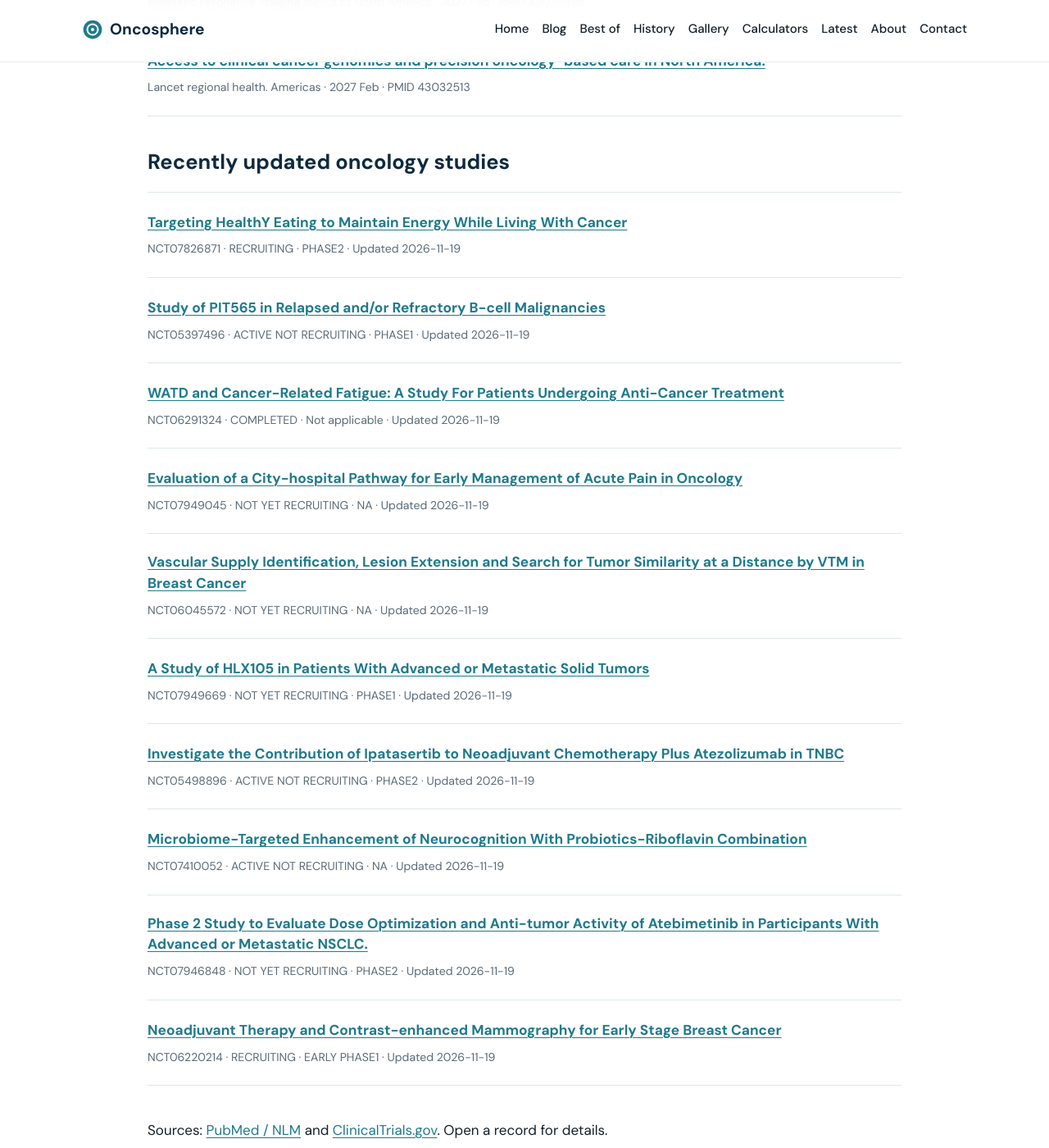
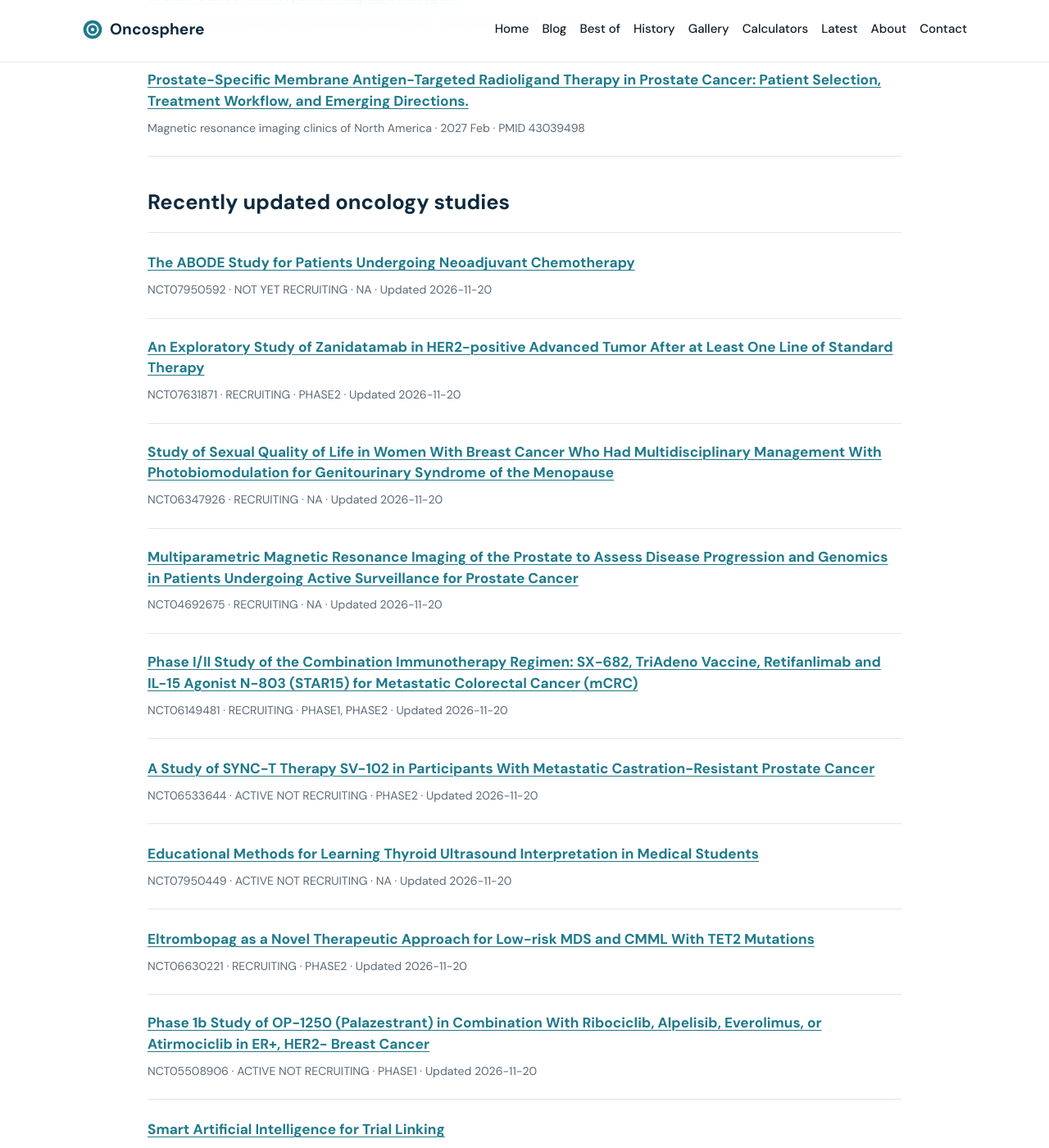
Before and after one commit to senthilstar/Oncosphere, a Jekyll site: the page built from latest.md, in a window 1280 px wide and 1400 px high, scrolled down 2066 px. Shown: the whole window at 82% size. Built offline with Jekyll 4.4.1, drawn with Linux system fonts in a browser that asks for light colours; some of the changed text lies outside the part shown.

Commit message:
Refresh oncology research feeds

```diff
--- a/_data/latest_pubmed.json
+++ b/_data/latest_pubmed.json
@@ -34,6 +34,37 @@
       "Jia S"
     ],
     "url": "https://pubmed.ncbi.nlm.nih.gov/42962624/"
+  },
+  {
+    "pmid": "43062005",
+    "title": "One-carbon metabolism-derived prognostic signature orchestrates reactive oxygen species redox homeostasis in head and neck squamous cell carcinoma: integrative bulk and single-cell transcriptomic profiling.",
+    "journal": "Medical gas research",
+    "pubdate": "2027 Mar-Apr 01",
+    "authors": [
+      "Li C",
+      "Chen Y",
+      "Xu L",
+      "Gong Z",
+      "Ni Y"
+    ],
+    "url": "https://pubmed.ncbi.nlm.nih.gov/43062005/"
+  },
+  {
+    "pmid": "43061995",
+    "title": "Hydrogen sulfide in colorectal cancer: mechanisms, roles, and therapeutic potential.",
+    "journal": "Medical gas research",
+    "pubdate": "2027 Mar-Apr 01",
+    "authors": [
+      "Li HT",
+      "Chen Y",
+      "Hua JQ",
+      "Jiang ZY",
+      "Xu YT",
+      "Fu XY",
+      "Li SW",
+      "Zhou Y"
+    ],
+    "url": "https://pubmed.ncbi.nlm.nih.gov/43061995/"
   },
   {
     "pmid": "42933160",
@@ -218,46 +249,5 @@
       "Sanli Y"
     ],
     "url": "https://pubmed.ncbi.nlm.nih.gov/43039498/"
-  },
-  {
-    "pmid": "43039495",
-    "title": "Carcinoma of Unknown Primary.",
-    "journal": "Magnetic resonance imaging clinics of North America",
-    "pubdate": "2027 Feb",
-    "authors": [
-      "Mesci I",
-      "Soydal C"
-    ],
-    "url": "https://pubmed.ncbi.nlm.nih.gov/43039495/"
-  },
-  {
-    "pmid": "43032513",
-    "title": "Access to clinical cancer genomics and precision oncology-based care in North America.",
-    "journal": "Lancet regional health. Americas",
-    "pubdate": "2027 Feb",
-    "authors": [
-      "Kumar P",
-      "Salawu A",
-      "Demichelis-Gómez R",
-      "Williams A",
-      "Harris AR",
-      "Jenkins-Lord BD",
-      "Mullangi S",
-      "Bajaj RA",
-      "Bolajoko O",
-      "Jacobson I",
-      "Lopez-Correa C",
-      "Parikh A",
-      "Teckie S",
-      "Wu J",
-      "Odedina F",
-      "Davis MB",
-      "Swenson W",
-      "Bourque JM",
-      "Versón CA",
-      "Siu LL",
-      "Chakravarty D"
-    ],
-    "url": "https://pubmed.ncbi.nlm.nih.gov/43032513/"
   }
 ]
--- a/_data/latest_trials.json
+++ b/_data/latest_trials.json
@@ -1,82 +1,82 @@
 [
   {
-    "nct": "NCT07826871",
-    "title": "Targeting HealthY Eating to Maintain Energy While Living With Cancer",
+    "nct": "NCT07950592",
+    "title": "The ABODE Study for Patients Undergoing Neoadjuvant Chemotherapy",
+    "status": "NOT_YET_RECRUITING",
+    "phase": "NA",
+    "updated": "2026-11-20",
+    "url": "https://clinicaltrials.gov/study/NCT07950592"
+  },
+  {
+    "nct": "NCT07631871",
+    "title": "An Exploratory Study of Zanidatamab in HER2-positive Advanced Tumor After at Least One Line of Standard Therapy",
     "status": "RECRUITING",
     "phase": "PHASE2",
-    "updated": "2026-11-19",
-    "url": "https://clinicaltrials.gov/study/NCT07826871"
+    "updated": "2026-11-20",
+    "url": "https://clinicaltrials.gov/study/NCT07631871"
   },
   {
-    "nct": "NCT05397496",
-    "title": "Study of PIT565 in Relapsed and/or Refractory B-cell Malignancies",
+    "nct": "NCT06347926",
+    "title": "Study of Sexual Quality of Life in Women With Breast Cancer Who Had Multidisciplinary Management With Photobiomodulation for Genitourinary Syndrome of the Menopause",
+    "status": "RECRUITING",
+    "phase": "NA",
+    "updated": "2026-11-20",
+    "url": "https://clinicaltrials.gov/study/NCT06347926"
+  },
+  {
+    "nct": "NCT04692675",
+    "title": "Multiparametric Magnetic Resonance Imaging of the Prostate to Assess Disease Progression and Genomics in Patients Undergoing Active Surveillance for Prostate Cancer",
+    "status": "RECRUITING",
+    "phase": "NA",
+    "updated": "2026-11-20",
+    "url": "https://clinicaltrials.gov/study/NCT04692675"
+  },
+  {
+    "nct": "NCT06149481",
+    "title": "Phase I/II Study of the Combination Immunotherapy Regimen: SX-682, TriAdeno Vaccine, Retifanlimab and IL-15 Agonist N-803 (STAR15) for Metastatic Colorectal Cancer (mCRC)",
+    "status": "RECRUITING",
+    "phase": "PHASE1, PHASE2",
+    "updated": "2026-11-20",
+    "url": "https://clinicaltrials.gov/study/NCT06149481"
+  },
+  {
+    "nct": "NCT06533644",
+    "title": "A Study of SYNC-T Therapy SV-102 in Participants With Metastatic Castration-Resistant Prostate Cancer",
+    "status": "ACTIVE_NOT_RECRUITING",
+    "phase": "PHASE2",
+    "updated": "2026-11-20",
+    "url": "https://clinicaltrials.gov/study/NCT06533644"
+  },
+  {
+    "nct": "NCT07950449",
+    "title": "Educational Methods for Learning Thyroid Ultrasound Interpretation in Medical Students",
+    "status": "ACTIVE_NOT_RECRUITING",
+    "phase": "NA",
+    "updated": "2026-11-20",
+    "url": "https://clinicaltrials.gov/study/NCT07950449"
+  },
+  {
+    "nct": "NCT06630221",
+    "title": "Eltrombopag as a Novel Therapeutic Approach for Low-risk MDS and CMML With TET2 Mutations",
+    "status": "RECRUITING",
+    "phase": "PHASE2",
+    "updated": "2026-11-20",
+    "url": "https://clinicaltrials.gov/study/NCT06630221"
+  },
+  {
+    "nct": "NCT05508906",
+    "title": "Phase 1b Study of OP-1250 (Palazestrant) in Combination With Ribociclib, Alpelisib, Everolimus, or Atirmociclib in ER+, HER2- Breast Cancer",
     "status": "ACTIVE_NOT_RECRUITING",
     "phase": "PHASE1",
-    "updated": "2026-11-19",
-    "url": "https://clinicaltrials.gov/study/NCT05397496"
+    "updated": "2026-11-20",
+    "url": "https://clinicaltrials.gov/study/NCT05508906"
   },
   {
-    "nct": "NCT06291324",
-    "title": "WATD and Cancer-Related Fatigue: A Study For Patients Undergoing Anti-Cancer Treatment",
-    "status": "COMPLETED",
+    "nct": "NCT07951073",
+    "title": "Smart Artificial Intelligence for Trial Linking",
+    "status": "ACTIVE_NOT_RECRUITING",
     "phase": "Not applicable",
-    "updated": "2026-11-19",
-    "url": "https://clinicaltrials.gov/study/NCT06291324"
-  },
-  {
-    "nct": "NCT07949045",
-    "title": "Evaluation of a City-hospital Pathway for Early Management of Acute Pain in Oncology",
-    "status": "NOT_YET_RECRUITING",
-    "phase": "NA",
-    "updated": "2026-11-19",
-    "url": "https://clinicaltrials.gov/study/NCT07949045"
-  },
-  {
-    "nct": "NCT06045572",
-    "title": "Vascular Supply Identification, Lesion Extension and Search for Tumor Similarity at a Distance by VTM in Breast Cancer",
-    "status": "NOT_YET_RECRUITING",
-    "phase": "NA",
-    "updated": "2026-11-19",
-    "url": "https://clinicaltrials.gov/study/NCT06045572"
-  },
-  {
-    "nct": "NCT07949669",
-    "title": "A Study of HLX105 in Patients With Advanced or Metastatic Solid Tumors",
-    "status": "NOT_YET_RECRUITING",
-    "phase": "PHASE1",
-    "updated": "2026-11-19",
-    "url": "https://clinicaltrials.gov/study/NCT07949669"
-  },
-  {
-    "nct": "NCT05498896",
-    "title": "Investigate the Contribution of Ipatasertib to Neoadjuvant Chemotherapy Plus Atezolizumab in TNBC",
-    "status": "ACTIVE_NOT_RECRUITING",
-    "phase": "PHASE2",
-    "updated": "2026-11-19",
-    "url": "https://clinicaltrials.gov/study/NCT05498896"
-  },
-  {
-    "nct": "NCT07410052",
-    "title": "Microbiome-Targeted Enhancement of Neurocognition With Probiotics-Riboflavin Combination",
-    "status": "ACTIVE_NOT_RECRUITING",
-    "phase": "NA",
-    "updated": "2026-11-19",
-    "url": "https://clinicaltrials.gov/study/NCT07410052"
-  },
-  {
-    "nct": "NCT07946848",
-    "title": "Phase 2 Study to Evaluate Dose Optimization and Anti-tumor Activity of Atebimetinib in Participants With Advanced or Metastatic NSCLC.",
-    "status": "NOT_YET_RECRUITING",
-    "phase": "PHASE2",
-    "updated": "2026-11-19",
-    "url": "https://clinicaltrials.gov/study/NCT07946848"
-  },
-  {
-    "nct": "NCT06220214",
-    "title": "Neoadjuvant Therapy and Contrast-enhanced Mammography for Early Stage Breast Cancer",
-    "status": "RECRUITING",
-    "phase": "EARLY_PHASE1",
-    "updated": "2026-11-19",
-    "url": "https://clinicaltrials.gov/study/NCT06220214"
+    "updated": "2026-11-20",
+    "url": "https://clinicaltrials.gov/study/NCT07951073"
   }
 ]
```
